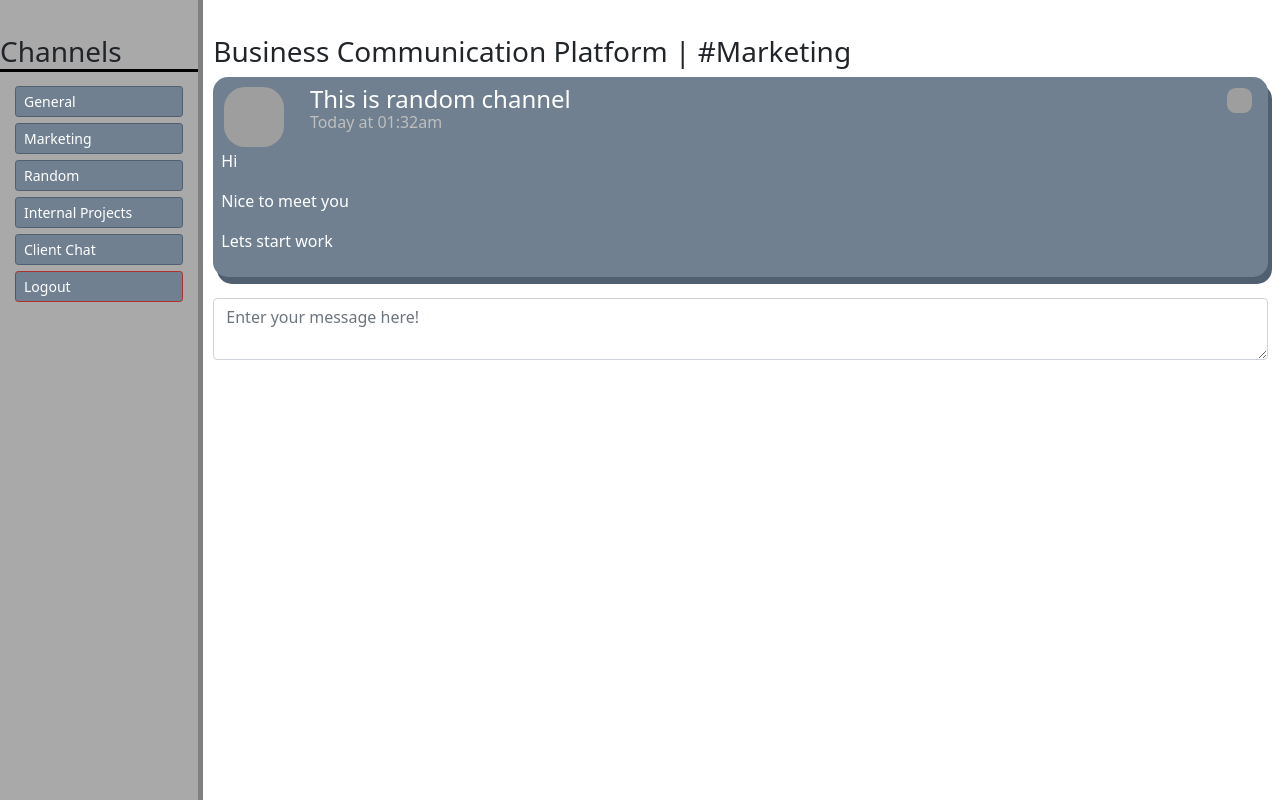
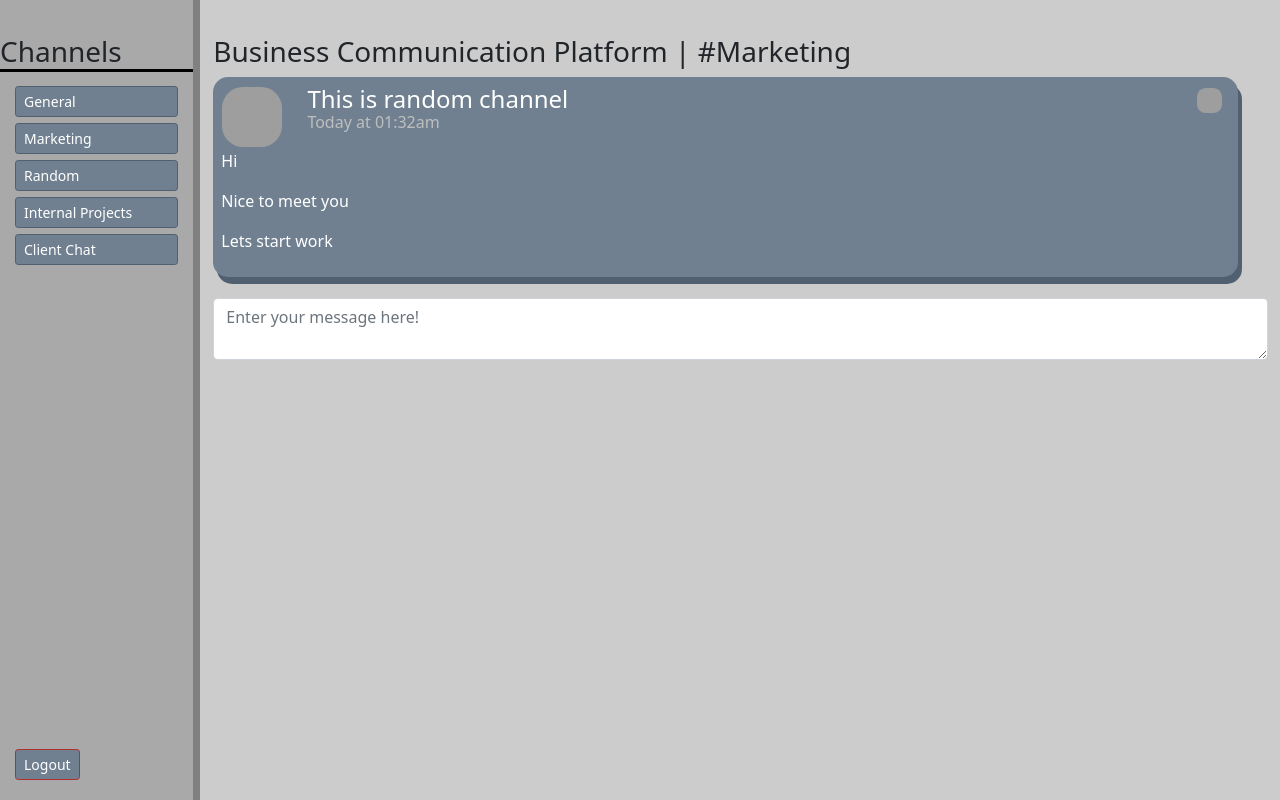
Before and after one commit to agularte/project, an Angular app: page /random in a window 1280 px wide. Built offline with nearby package versions, Linux system fonts and the light colour scheme; grey boxes are pictures that could not be loaded.

Commit message:
Pretty much finished project, everything works

```diff
--- a/src/app/client-chat/client-chat.component.html
+++ b/src/app/client-chat/client-chat.component.html
@@ -15,13 +15,14 @@
 
         .col-2{
             /* min-width: 5vw; */
-            padding-right: 10px;
             margin-right: 0px;
+            padding-right: 30px;
 
         }
         .main{
             padding: 20px;
         }
+
 
 
         img{
@@ -39,6 +40,10 @@
             border-radius: 15px;
             margin-bottom: 21px;
             padding: 16px;
+        }
+
+        body{
+            background-color: #CCCCCC;
         }
     </style>
     <link
--- a/src/app/general/general.component.html
+++ b/src/app/general/general.component.html
@@ -15,13 +15,14 @@
 
         .col-2{
             /* min-width: 5vw; */
-            padding-right: 10px;
             margin-right: 0px;
+            padding-right: 30px;
 
         }
         .main{
             padding: 20px;
         }
+
 
 
         img{
@@ -39,6 +40,10 @@
             border-radius: 15px;
             margin-bottom: 21px;
             padding: 16px;
+        }
+
+        body{
+            background-color: #CCCCCC;
         }
     </style>
     <link
--- a/src/app/internal-projects/internal-projects.component.html
+++ b/src/app/internal-projects/internal-projects.component.html
@@ -15,13 +15,14 @@
 
         .col-2{
             /* min-width: 5vw; */
-            padding-right: 10px;
             margin-right: 0px;
+            padding-right: 30px;
 
         }
         .main{
             padding: 20px;
         }
+
 
 
         img{
@@ -39,6 +40,10 @@
             border-radius: 15px;
             margin-bottom: 21px;
             padding: 16px;
+        }
+
+        body{
+            background-color: #CCCCCC;
         }
     </style>
     <link
--- a/src/app/login/login.component.css
+++ b/src/app/login/login.component.css
@@ -14,7 +14,7 @@
 
 .login-window{
     display: flex;
-    background-image: linear-gradient(225deg, #222222, #668888, #BBBBBB);
+    background-image: linear-gradient(225deg, #222222, #668888, #CCC);
     border-radius: 100px 25px;
     border: 2px solid black;
     padding: 20px;
@@ -27,8 +27,8 @@
 }
 
 h1{
-    color: white;
-    text-shadow: 2px 2px teal;
+    color: #FFF;
+    text-shadow: 2px 2px #222222;
     font-size: 6vh;
     padding: 10px;
     margin: 0;
@@ -41,7 +41,7 @@ input{
     width: 100%;
     border-color: white;
     border-radius: 10px 3px;
-    outline-color: teal;
+    outline-color: #668888;
     outline-width: 10px 3px;
 
 
@@ -55,5 +55,5 @@ button{
     height: 3vh;
     width: 75%;
     border-radius: 10px 3px;
-    border-color: teal;
+    border-color: #668888;
 }
--- a/src/app/marketing/marketing.component.html
+++ b/src/app/marketing/marketing.component.html
@@ -15,13 +15,14 @@
 
         .col-2{
             /* min-width: 5vw; */
-            padding-right: 10px;
             margin-right: 0px;
+            padding-right: 30px;
 
         }
         .main{
             padding: 20px;
         }
+
 
 
         img{
@@ -39,6 +40,10 @@
             border-radius: 15px;
             margin-bottom: 21px;
             padding: 16px;
+        }
+
+        body{
+            background-color: #CCCCCC;
         }
     </style>
     <link
--- a/src/app/message/message.component.css
+++ b/src/app/message/message.component.css
@@ -36,6 +36,7 @@ img{
     border-radius: 15px;
     margin-bottom: 21px;
     padding: 8px;
+    margin-right: 30px;
     box-shadow: 4px 7px #506070;
 }
 
--- a/src/app/profile.service.ts
+++ b/src/app/profile.service.ts
@@ -5,7 +5,12 @@ import { Injectable } from '@angular/core';
 })
 export class ProfileService {
 
-  constructor() { }
+  constructor() {
+    if(this.pImage == '' || this.pName == ''){
+      this.pImage = localStorage.getItem("pImage");
+      this.pName = localStorage.getItem("pName");
+    }
+   }
 
   pImage: string = '';
   pName: string = '';
@@ -13,6 +18,9 @@ export class ProfileService {
   profile(name: string, image: string): void{
     this.pName = name;
     this.pImage = image;
+
+    localStorage.setItem('pImage', this.pImage);
+    localStorage.setItem('pName', this.pName);
   }
 
 }
--- a/src/app/random/random.component.html
+++ b/src/app/random/random.component.html
@@ -15,13 +15,14 @@
 
         .col-2{
             /* min-width: 5vw; */
-            padding-right: 10px;
             margin-right: 0px;
+            padding-right: 30px;
 
         }
         .main{
             padding: 20px;
         }
+
 
 
         img{
@@ -39,6 +40,10 @@
             border-radius: 15px;
             margin-bottom: 21px;
             padding: 16px;
+        }
+
+        body{
+            background-color: #CCCCCC;
         }
     </style>
     <link
--- a/src/app/sidebar/sidebar.component.css
+++ b/src/app/sidebar/sidebar.component.css
@@ -4,7 +4,7 @@
     flex-direction: column;
     /* background-color: lightgrey;  */
     background-color: darkgrey; /* placeholder color*/
-    border-right: 5px solid grey;
+    border-right: 7px solid grey;
     justify-content: flex-start;
     align-items: left;
     padding-top: 35px;
@@ -24,18 +24,21 @@
     margin-right: 15px;
     margin-left: 15px;
 }
+
 .btn-success{
     background-color: slategrey;
     border-color: #506070;
 }
-.btn-success:hover{
+
+.btn-success:hover,
+.btn-success:active,
+.btn-success:visited,
+.btn-success:focus {
     background-color: lightgrey;
     color: #506070;
     border-color: teal;
 }
-.btn-success:active{
-    background-color: lightgrey;
-}
+
 
 
 .h3{
@@ -46,4 +49,6 @@
 
 #logout{
     border-color: #b03030;
+    position: fixed;
+    bottom: 20px;
 }
```
Also changed, not shown: src/app/general/general.component.css (line endings or trailing spaces).
